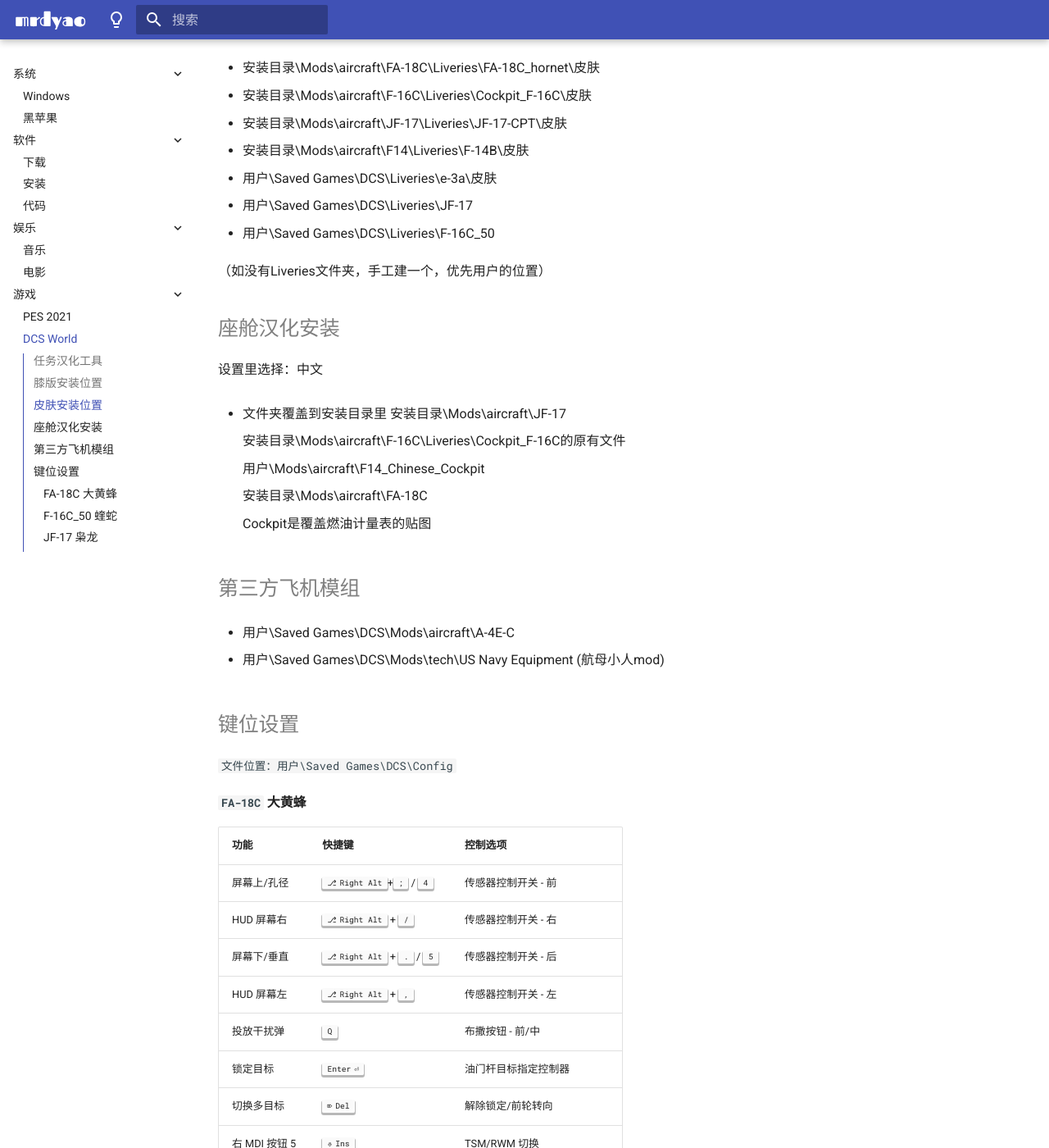
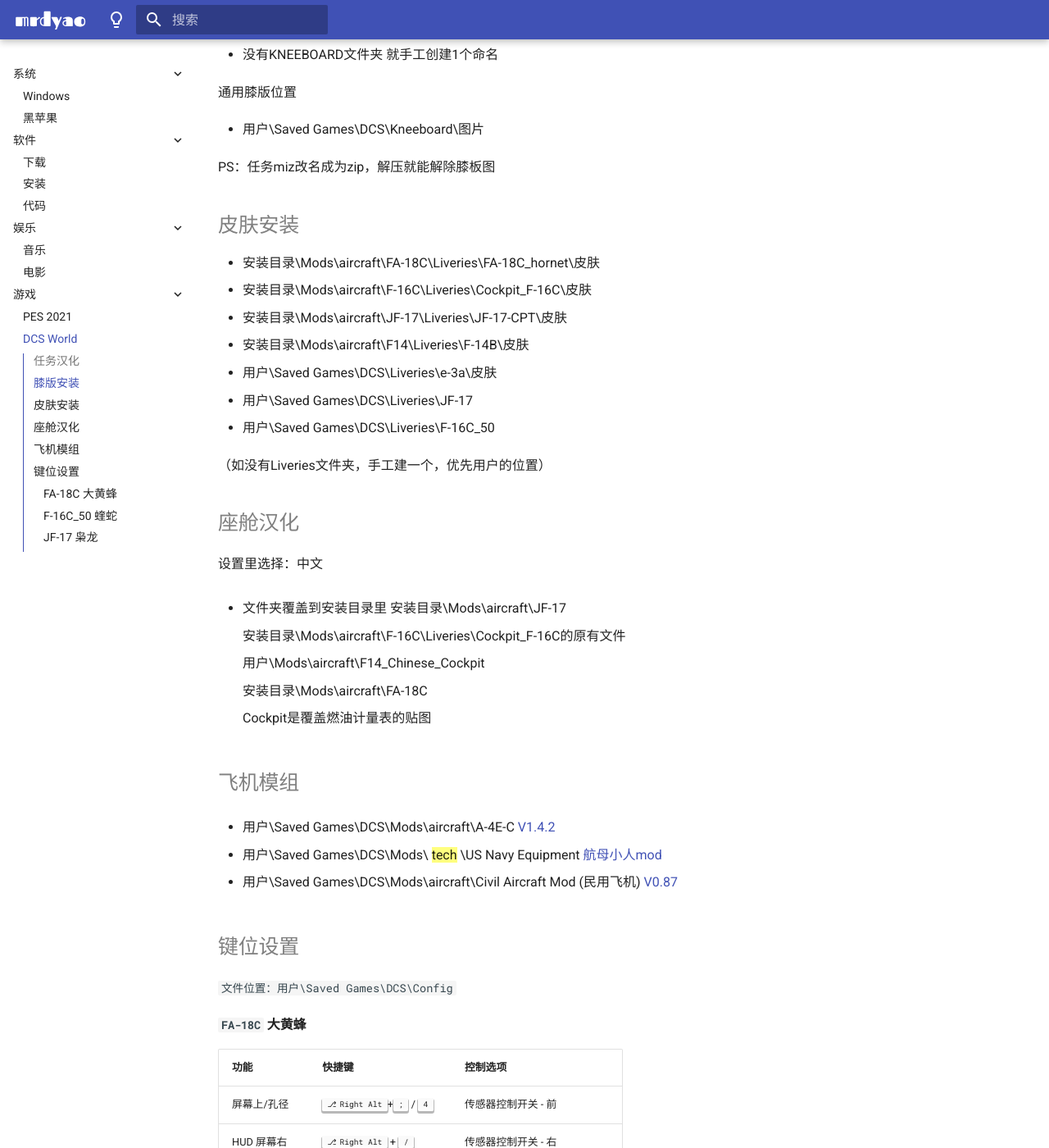
Before and after one commit to mrdyao/mrdyao.github.io, an MkDocs documentation site: the page built from docs/游戏/DCS World.md, in a window 1280 px wide and 1400 px high, scrolled down 651 px. Shown: the whole window at 82% size. Built offline with MkDocs 1.6.1 and Material for MkDocs 9.7.7, drawn with Linux system fonts in a browser that asks for light colours; some of the changed text lies outside the part shown.

Commit message:
更新了文档

```diff
--- a/docs/游戏/DCS World.md
+++ b/docs/游戏/DCS World.md
@@ -1,8 +1,12 @@
-##  任务汉化工具
+[数字战斗模拟世界 (DCS World)](https://www.digitalcombatsimulator.com/cn/products/world/){:target="_blank"}
+
+![DCS](../images/dcs.png)
+
+##  任务汉化
 
 [mizTranslator](https://www.digitalcombatsimulator.com/cn/files/3311465/){:target="_blank"}
 
-## 膝版安装位置
+## 膝版安装
 指定机型膝版安装位置
 
 * 安装目录\Mods\aircraft\FA-18C\Cockpit\Scripts\KNEEBOARD\pages\图片
@@ -15,7 +19,7 @@
 
 PS：任务miz改名成为zip，解压就能解除膝板图
 
-## 皮肤安装位置
+## 皮肤安装
 *  安装目录\Mods\aircraft\FA-18C\Liveries\FA-18C_hornet\皮肤
 * 安装目录\Mods\aircraft\F-16C\Liveries\Cockpit_F-16C\皮肤
 * 安装目录\Mods\aircraft\JF-17\Liveries\JF-17-CPT\皮肤
@@ -26,7 +30,7 @@
 
 （如没有Liveries文件夹，手工建一个，优先用户的位置）
 
-## 座舱汉化安装
+## 座舱汉化
 设置里选择：中文
 
 * 文件夹覆盖到安装目录里 安装目录\Mods\aircraft\JF-17
@@ -39,11 +43,13 @@
 
      Cockpit是覆盖燃油计量表的贴图
 
-## 第三方飞机模组
+## 飞机模组
 
-*  用户\Saved Games\DCS\Mods\aircraft\A-4E-C
+*  用户\Saved Games\DCS\Mods\aircraft\A-4E-C  [V1.4.2](https://github.com/Community-A-4E/community-a4e-c/releases/tag/v1.4.2){:target="_blank"}
 
-*  用户\Saved Games\DCS\Mods\tech\US Navy Equipment   (航母小人mod)
+*  用户\Saved Games\DCS\Mods\\ ==tech== \US Navy Equipment   [航母小人mod](https://www.digitalcombatsimulator.com/en/files/3301580/){:target="_blank"}
+
+*  用户\Saved Games\DCS\Mods\aircraft\Civil Aircraft Mod (民用飞机) [V0.87](https://e.pcloud.link/publink/show?code=kZnSSnZ0Qsvw5tKgvzON5OYcKDWMJJrL7yX){:target="_blank"}
 
 ## 键位设置
 
```
Also changed, not shown: docs/游戏/images/DCS.png (added), site/search/search_index.json, site/游戏/DCS World/index.html, site/游戏/images/DCS.png (added).
